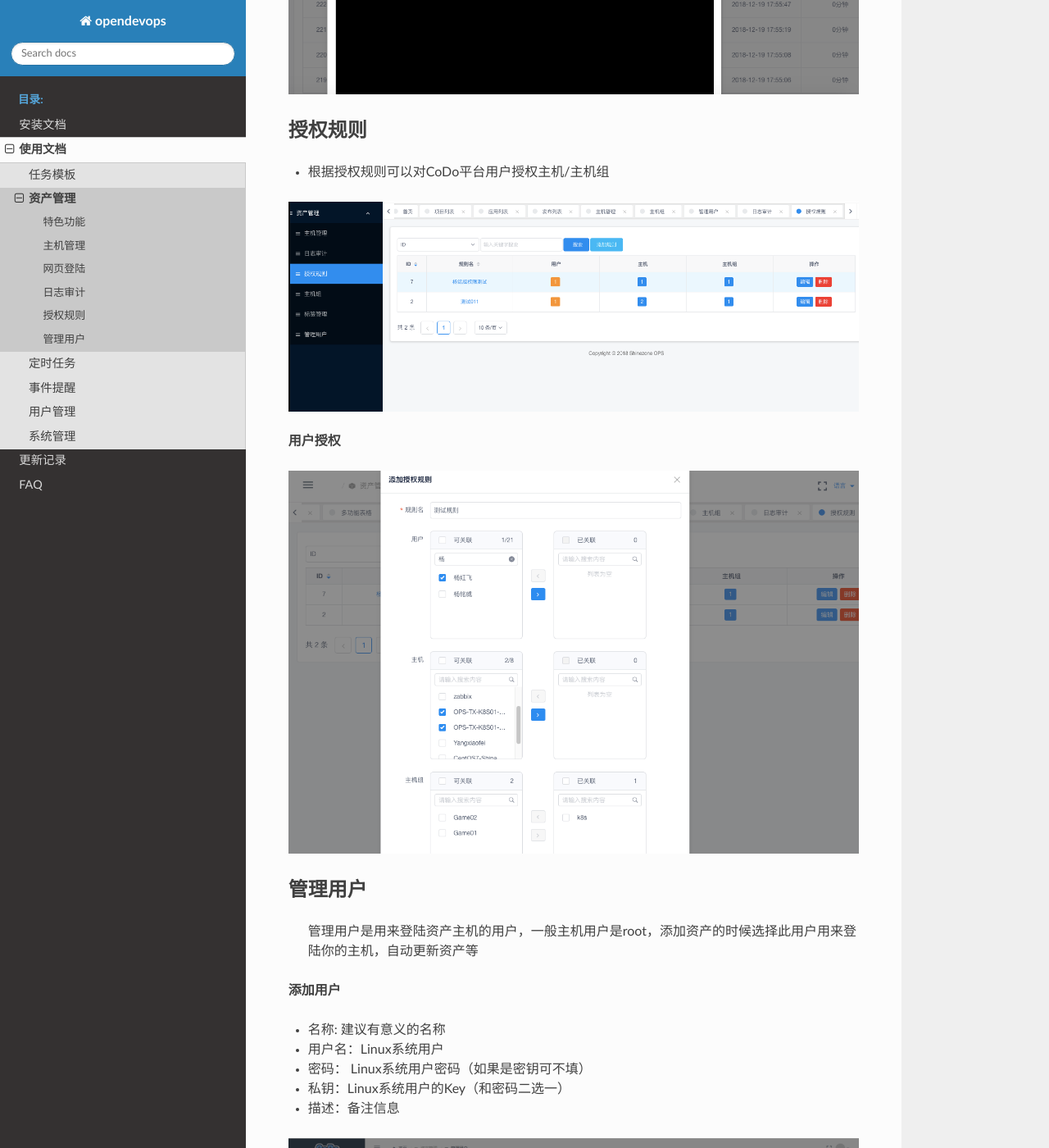
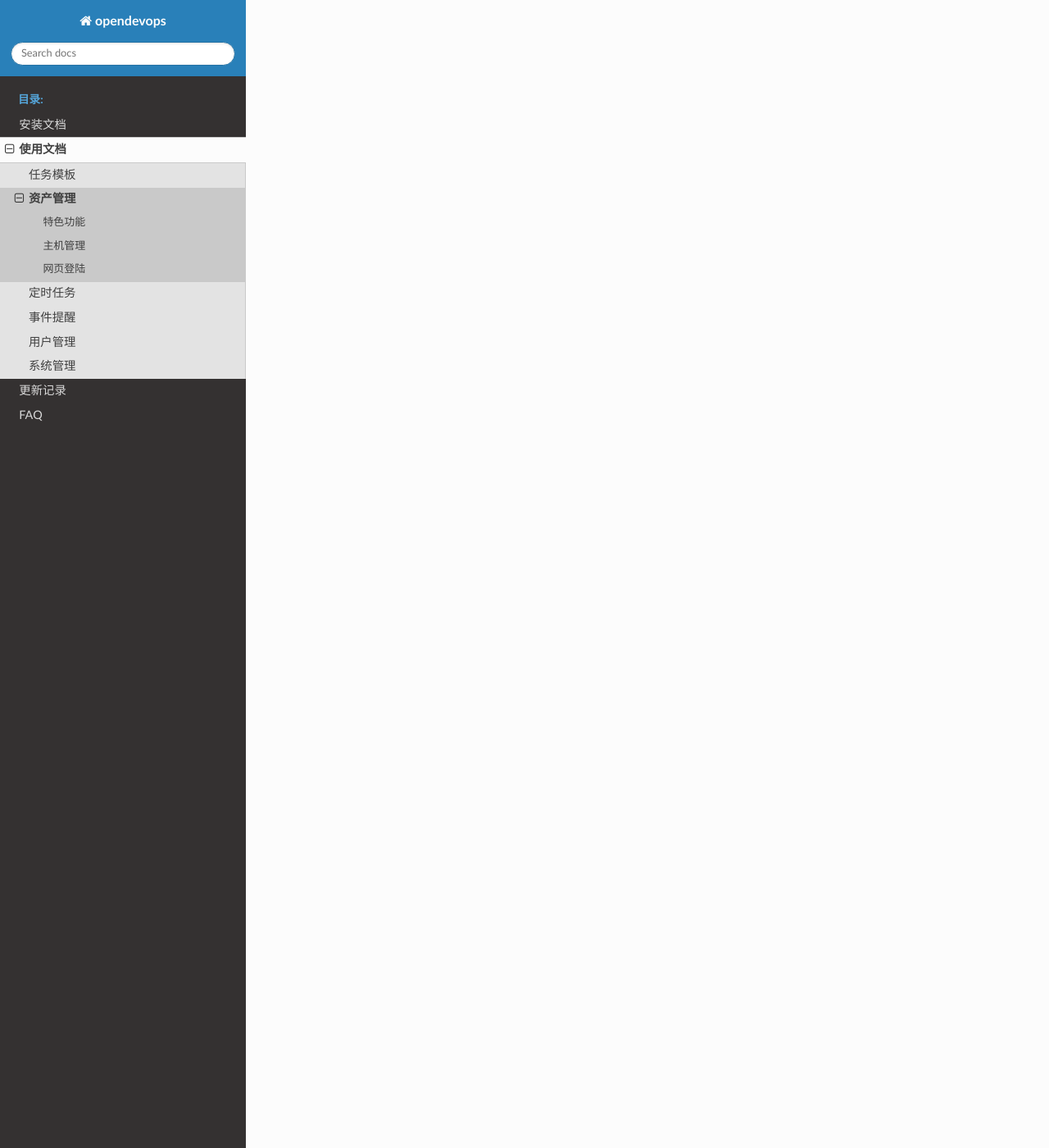
Before and after one commit to opendevops-cn/opendevops, a Sphinx documentation site: the page built from docs/source/cmdb_manager.md, in a window 1280 px wide and 1400 px high, scrolled down 4316 px. Shown: the whole window at 82% size. Built offline with Sphinx 7.4.7 and the Read the Docs theme 2.0.0, drawn with Linux system fonts in a browser that asks for light colours; pages that are not in the unit, such as notebooks, are missing from menus; some of the changed text lies outside the part shown.

Commit message:
更新CMDB信息

```diff
--- a/docs/source/cmdb_manager.md
+++ b/docs/source/cmdb_manager.md
@@ -14,10 +14,9 @@
 - 支持管理用户、多管理用户选择可以解决你多云、多服务器、不同密钥主机连接问题
 
 
-CMDB主要功能：`主机/主机组/标签管理`、`Web Terminal登陆`、`日志审计录像回放`等功能
-
 
 #### 主机管理
+
 > 主机管理就是你的资产列表，这里你可以对你的资产进行操作，如：编辑信息、SSH登陆等
 
 **添加主机**
@@ -55,44 +54,3 @@ CMDB主要功能：`主机/主机组/标签管理`、`Web Terminal登陆`、`日
 - 点击主机后面`ssh` Web Terminal 登陆
 
 ![](./_static/images/web_ssh.png)
-
-#### 日志审计
-- 命令统计
-- 录像回放
-- 登陆日志
-
-**登陆日志**
-
-![](./_static/images/cmdb_log_list.png)
-
-**命令统计**
-
-![](./_static/images/cmdb_cmd_count.png)
-
-**录像回放**
-
-![](./_static/images/cmdb_video.png)
-
-
-#### 授权规则
-
-- 根据授权规则可以对CoDo平台用户授权主机/主机组
-
-![](./_static/images/cmdb_role.png)
-
-**用户授权**
-
-![](./_static/images/cmdb_user_role.png)
-
-
-#### 管理用户
-> 管理用户是用来登陆资产主机的用户，一般主机用户是root，添加资产的时候选择此用户用来登陆你的主机，自动更新资产等
-
-**添加用户**
-- 名称: 建议有意义的名称
-- 用户名：Linux系统用户
-- 密码： Linux系统用户密码（如果是密钥可不填）
-- 私钥：Linux系统用户的Key（和密码二选一）
-- 描述：备注信息
-
-![](./_static/images/cmdb_mguser_add.png)
```
